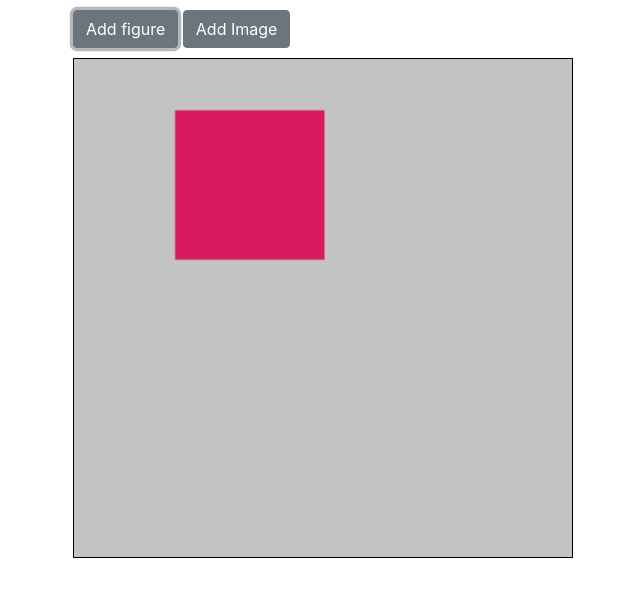
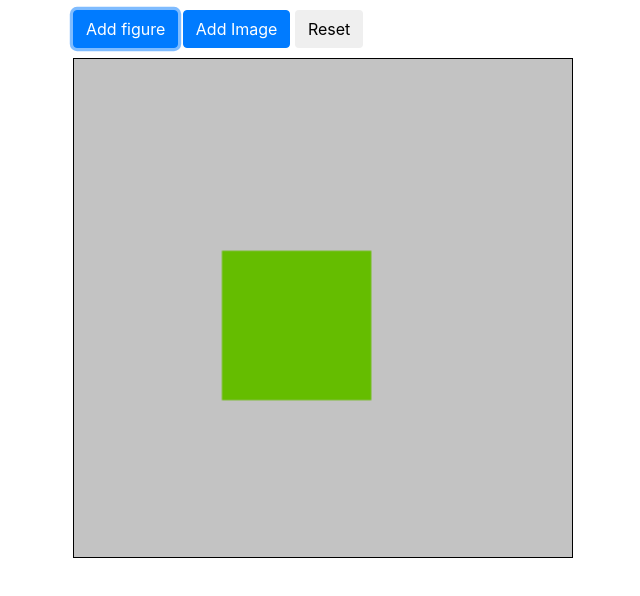
Before and after one commit to ccorralesgth/FabricJSBoundaries, a plain HTML site: page Index.html in a window 1280 px wide. Both pictures are taken after a click on the button "Add figure". Shown: the whole page, without its empty margins (12-652 px from the left). Drawn offline with nearby package versions, Linux system fonts and the light colour scheme.

Commit message:
adding random rectangles

```diff
--- a/Index.html
+++ b/Index.html
@@ -9,7 +9,7 @@
     <link rel="stylesheet" href="https://maxcdn.bootstrapcdn.com/bootstrap/4.0.0/css/bootstrap.min.css" integrity="sha384-Gn5384xqQ1aoWXA+058RXPxPg6fy4IWvTNh0E263XmFcJlSAwiGgFAW/dAiS6JXm" crossorigin="anonymous">
 
     <style>
-        .btn-secondary {
+        .btn{
               margin-top: 10px;
               margin-bottom: 10px;
         }
@@ -23,8 +23,9 @@
     <div class="container">
         <div class="row">
             <div class="col">
-                <button type="button" class="btn btn-secondary" >Add figure</button>
-                <button type="button" class="btn btn-secondary">Add Image </button>
+                <button id="addFigure" type="button" class="btn btn-primary" >Add figure</button>
+                <button id="addImage" type="button" class="btn btn-primary">Add Image </button>
+                <button type="button" class="btn btn-default" >Reset</button>
             </div>
         </div>
         <div class="row">
--- a/widget.js
+++ b/widget.js
@@ -1,11 +1,13 @@
-
 //global variables
-
 //color array for random figures
 var colors = new Array(
     '#D84315', '#f0a30a', '#00838F', '#558B2F', '#00BCD4', '#AD1457', '#6A1B9A','#b3477a','#4527A0',
     '#CDDC39', '#BA68C8', '#80D8FF', '#FFFF00', '#000', '#CCC', '#2d73d5', '#398371', '#65bd00',
     '#376b5d', '#e66070', '#bb4615', '#c54a53', '#c67d31', '#2694d8', '#a6714d', '#854e34','#3431b7');
+
+// var imagesUrl = new Array(
+// ""
+// )
 
 var activeCanvas;
 var zoomLevel = 1;
@@ -33,23 +35,54 @@ var canvas = new fabric.Canvas('canvas');
 canvas.setBackgroundColor('#c3c3c3');
 canvas.renderAll();
 
-// create a rectangle object
+$('button#addFigure').on('click',function(){
+    AddFigure(canvas);
+})
+
+//functions
+function AddFigure(canvas){
+    var figure = Math.random(0,3);
+    figure = 0;
+
+    switch(figure){
+        case 0:
+            addRect(canvas);
+            break;
+        case 1:
+            addCircle(canvas);
+            break;
+        case 2:
+            addTriangle(canvas);
+            break;
+        default:
+            addRect(canvas);
+    }
+}
+
+function AddImage(images){
+
+}
+
+function addRect(canvas){
+    var color = colors[Math.floor(Math.random() * 26)];
+    var xPos = Math.floor(Math.random() * 400);
+    var yPos = Math.floor(Math.random() * 400)
     var rect = new fabric.Rect({
-	left: 100,
-	top: 50,
-	fill: '#D81B60',
+        left: xPos,
+        top: yPos,
+        fill: color,
         width: 50,
         height: 50,
-	// strokeWidth: 2,
-	// stroke: "#880E4F",
-	// rx: 10,
-	// ry: 10,
-    // angle: 45,
-    //lockRotation : false,
         scaleX: 3,
         scaleY: 3,
         hasControls: false,
         //transparentCorners: true
     });
+     canvas.add(rect);
+}
+function addCircle(canvas){
 
-canvas.add(rect);
+}
+function addTriangle(canvas){
+
+}
```
Lines whose indentation alone changed are shown as unchanged.
